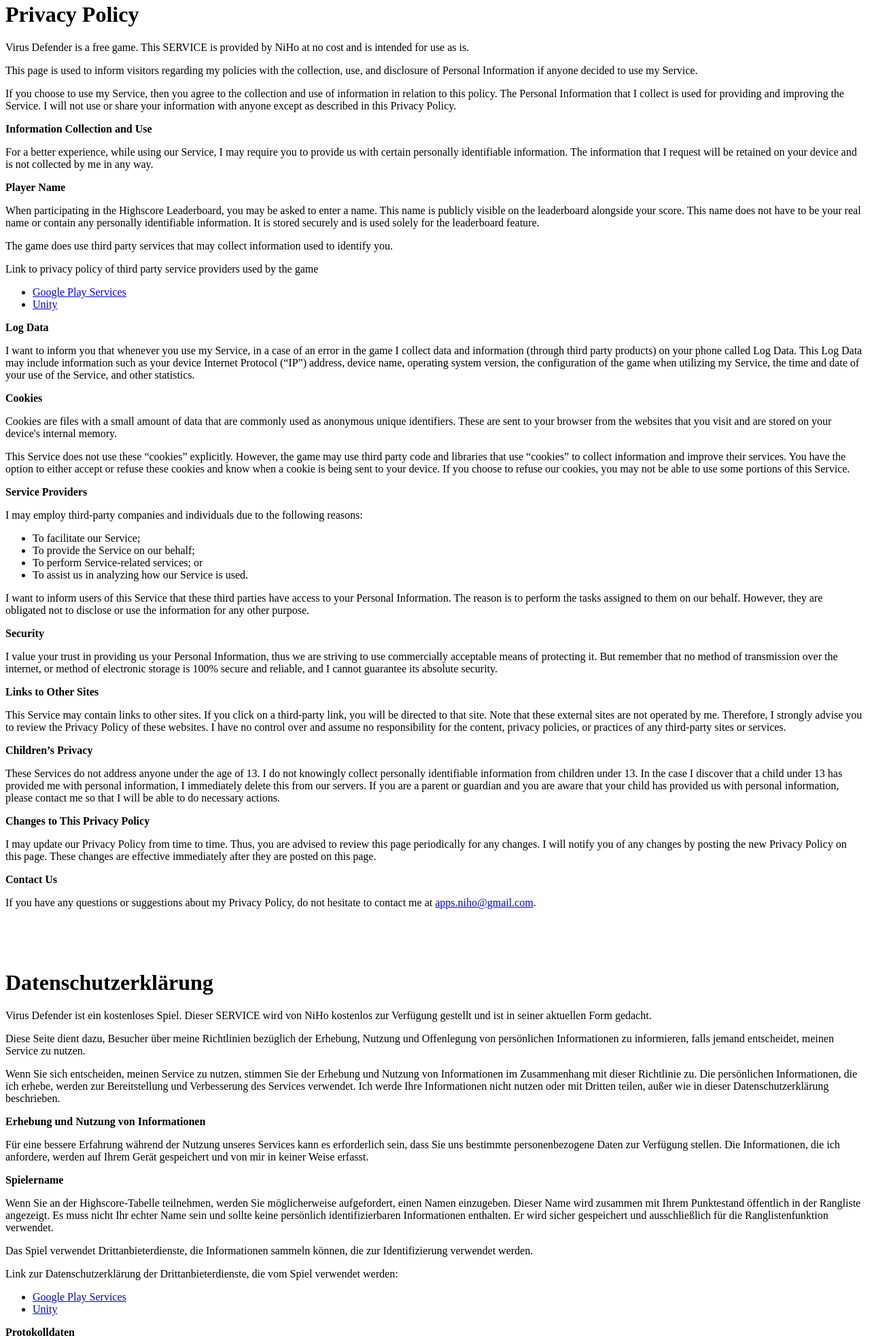
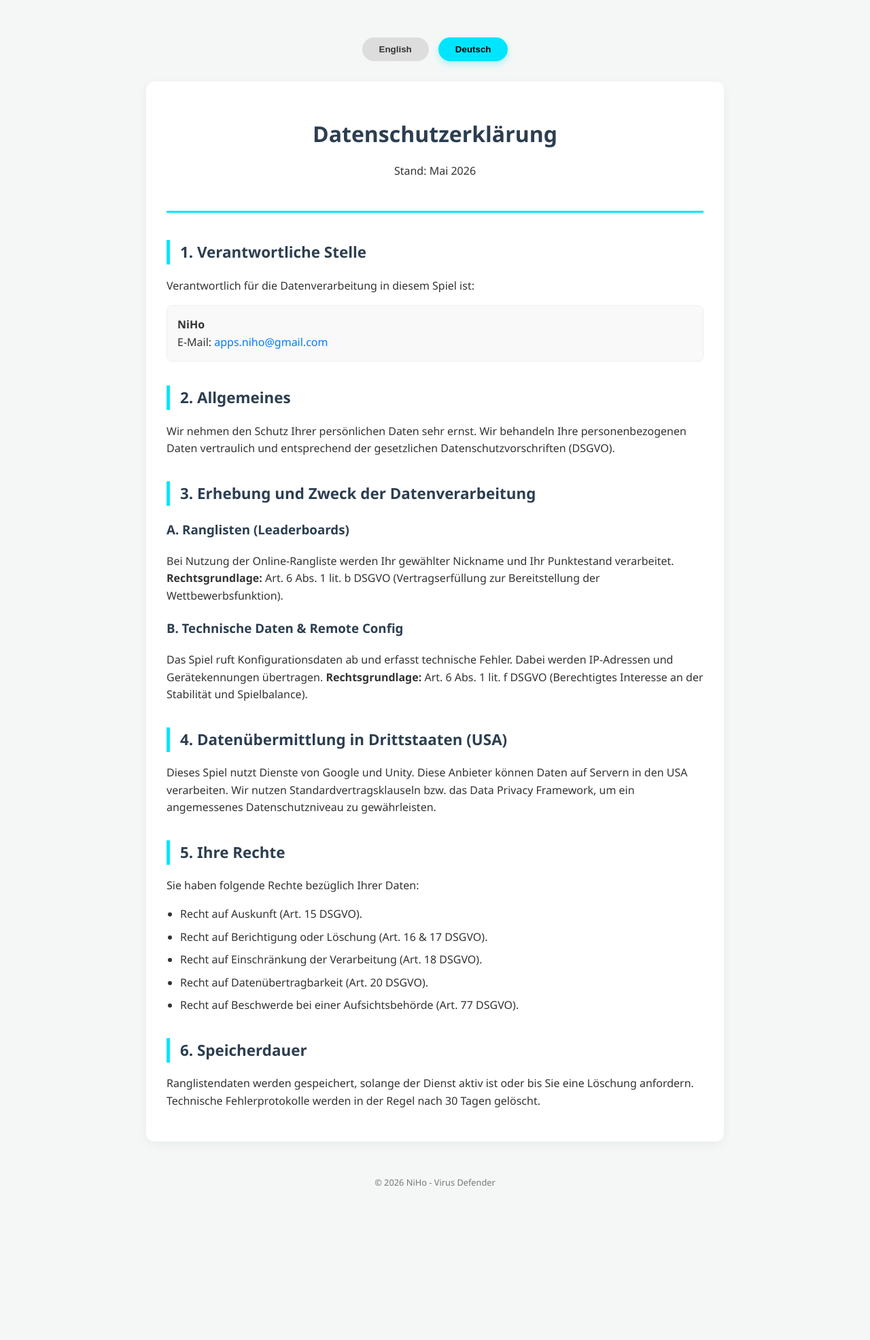
Before and after one commit to apps-niho/virus-defender-privacy-policy, a plain HTML site: page index.html in a window 1280 px wide. Shown: the part 5-1976 px from the top of the page at 68% size. After the commit the page ends 1814 px from the top, so only its background shows below. Drawn offline with Linux system fonts and the light colour scheme.

Commit message:
Update index.html

```diff
--- a/index.html
+++ b/index.html
@@ -1,78 +1,202 @@
-<h1>Privacy Policy</h1>
-<p>Virus Defender is a free game. This SERVICE is provided by NiHo at no cost and is intended for use as is.</p>
-<p>This page is used to inform visitors regarding my policies with the collection, use, and disclosure of Personal Information if anyone decided to use my Service.</p>
-<p>If you choose to use my Service, then you agree to the collection and use of information in relation to this policy. The Personal Information that I collect is used for providing and improving the Service. I will not use or share your information with anyone except as described in this Privacy Policy.</p>
-<p><strong>Information Collection and Use</strong></p>
-<p>For a better experience, while using our Service, I may require you to provide us with certain personally identifiable information. The information that I request will be retained on your device and is not collected by me in any way.</p>
-<p><strong>Player Name</strong></p>
-<p>When participating in the Highscore Leaderboard, you may be asked to enter a name. This name is publicly visible on the leaderboard alongside your score. This name does not have to be your real name or contain any personally identifiable information. It is stored securely and is used solely for the leaderboard feature.</p>
-<p>The game does use third party services that may collect information used to identify you.</p>
-<p>Link to privacy policy of third party service providers used by the game</p>
-<ul>
-    <li><a target="_blank" rel="noopener noreferrer" href="https://www.google.com/policies/privacy/">Google Play Services</a></li>
-    <li><a target="_blank" rel="noopener noreferrer" href="https://unity3d.com/legal/privacy-policy">Unity</a></li>
-</ul>
-<p><strong>Log Data</strong></p>
-<p>I want to inform you that whenever you use my Service, in a case of an error in the game I collect data and information (through third party products) on your phone called Log Data. This Log Data may include information such as your device Internet Protocol (“IP”) address, device name, operating system version, the configuration of the game when utilizing my Service, the time and date of your use of the Service, and other statistics.</p>
-<p><strong>Cookies</strong></p>
-<p>Cookies are files with a small amount of data that are commonly used as anonymous unique identifiers. These are sent to your browser from the websites that you visit and are stored on your device's internal memory.</p>
-<p>This Service does not use these “cookies” explicitly. However, the game may use third party code and libraries that use “cookies” to collect information and improve their services. You have the option to either accept or refuse these cookies and know when a cookie is being sent to your device. If you choose to refuse our cookies, you may not be able to use some portions of this Service.</p>
-<p><strong>Service Providers</strong></p>
-<p>I may employ third-party companies and individuals due to the following reasons:</p>
-<ul>
-    <li>To facilitate our Service;</li>
-    <li>To provide the Service on our behalf;</li>
-    <li>To perform Service-related services; or</li>
-    <li>To assist us in analyzing how our Service is used.</li>
-</ul>
-<p>I want to inform users of this Service that these third parties have access to your Personal Information. The reason is to perform the tasks assigned to them on our behalf. However, they are obligated not to disclose or use the information for any other purpose.</p>
-<p><strong>Security</strong></p>
-<p>I value your trust in providing us your Personal Information, thus we are striving to use commercially acceptable means of protecting it. But remember that no method of transmission over the internet, or method of electronic storage is 100% secure and reliable, and I cannot guarantee its absolute security.</p>
-<p><strong>Links to Other Sites</strong></p>
-<p>This Service may contain links to other sites. If you click on a third-party link, you will be directed to that site. Note that these external sites are not operated by me. Therefore, I strongly advise you to review the Privacy Policy of these websites. I have no control over and assume no responsibility for the content, privacy policies, or practices of any third-party sites or services.</p>
-<p><strong>Children’s Privacy</strong></p>
-<p>These Services do not address anyone under the age of 13. I do not knowingly collect personally identifiable information from children under 13. In the case I discover that a child under 13 has provided me with personal information, I immediately delete this from our servers. If you are a parent or guardian and you are aware that your child has provided us with personal information, please contact me so that I will be able to do necessary actions.</p>
-<p><strong>Changes to This Privacy Policy</strong></p>
-<p>I may update our Privacy Policy from time to time. Thus, you are advised to review this page periodically for any changes. I will notify you of any changes by posting the new Privacy Policy on this page. These changes are effective immediately after they are posted on this page.</p>
-<p><strong>Contact Us</strong></p>
-<p>If you have any questions or suggestions about my Privacy Policy, do not hesitate to contact me at <a href="mailto:apps.niho@gmail.com">apps.niho@gmail.com</a>.</p>
-<p>&nbsp;</p>
-<p>&nbsp;</p>
-<h1>Datenschutzerklärung</h1>
-<p>Virus Defender ist ein kostenloses Spiel. Dieser SERVICE wird von NiHo kostenlos zur Verfügung gestellt und ist in seiner aktuellen Form gedacht.</p>
-<p>Diese Seite dient dazu, Besucher über meine Richtlinien bezüglich der Erhebung, Nutzung und Offenlegung von persönlichen Informationen zu informieren, falls jemand entscheidet, meinen Service zu nutzen.</p>
-<p>Wenn Sie sich entscheiden, meinen Service zu nutzen, stimmen Sie der Erhebung und Nutzung von Informationen im Zusammenhang mit dieser Richtlinie zu. Die persönlichen Informationen, die ich erhebe, werden zur Bereitstellung und Verbesserung des Services verwendet. Ich werde Ihre Informationen nicht nutzen oder mit Dritten teilen, außer wie in dieser Datenschutzerklärung beschrieben.</p>
-<p><strong>Erhebung und Nutzung von Informationen</strong></p>
-<p>Für eine bessere Erfahrung während der Nutzung unseres Services kann es erforderlich sein, dass Sie uns bestimmte personenbezogene Daten zur Verfügung stellen. Die Informationen, die ich anfordere, werden auf Ihrem Gerät gespeichert und von mir in keiner Weise erfasst.</p>
-<p><strong>Spielername</strong></p>
-<p>Wenn Sie an der Highscore-Tabelle teilnehmen, werden Sie möglicherweise aufgefordert, einen Namen einzugeben. Dieser Name wird zusammen mit Ihrem Punktestand öffentlich in der Rangliste angezeigt. Es muss nicht Ihr echter Name sein und sollte keine persönlich identifizierbaren Informationen enthalten. Er wird sicher gespeichert und ausschließlich für die Ranglistenfunktion verwendet.</p>
-<p>Das Spiel verwendet Drittanbieterdienste, die Informationen sammeln können, die zur Identifizierung verwendet werden.</p>
-<p>Link zur Datenschutzerklärung der Drittanbieterdienste, die vom Spiel verwendet werden:</p>
-<ul>
-    <li><a target="_blank" rel="noopener noreferrer" href="https://www.google.com/policies/privacy/">Google Play Services</a></li>
-    <li><a target="_blank" rel="noopener noreferrer" href="https://unity3d.com/legal/privacy-policy">Unity</a></li>
-</ul>
-<p><strong>Protokolldaten</strong></p>
-<p>Ich möchte Sie darüber informieren, dass ich bei der Nutzung meines Services im Falle eines Fehlers im Spiel Daten und Informationen (durch Drittanbieterdienste) auf Ihrem Gerät, sogenannte Protokolldaten, erheben kann. Diese Protokolldaten können Informationen wie Ihre Internet-Protokoll-Adresse („IP“), den Gerätenamen, die Version des Betriebssystems, die Konfiguration des Spiels bei der Nutzung meines Services, die Zeit und das Datum Ihrer Nutzung des Services und andere Statistiken umfassen.</p>
-<p><strong>Cookies</strong></p>
-<p>Cookies sind Dateien mit einer kleinen Menge an Daten, die häufig als anonyme, eindeutige Kennungen verwendet werden. Diese werden von den Websites, die Sie besuchen, an Ihren Browser gesendet und auf dem internen Speicher Ihres Geräts gespeichert.</p>
-<p>Dieser Service verwendet keine „Cookies“ explizit. Das Spiel kann jedoch Drittanbietercodes und Bibliotheken verwenden, die „Cookies“ einsetzen, um Informationen zu sammeln und ihre Dienste zu verbessern. Sie haben die Möglichkeit, diese Cookies entweder zu akzeptieren oder abzulehnen und zu erfahren, wann ein Cookie an Ihr Gerät gesendet wird. Wenn Sie sich dafür entscheiden, unsere Cookies abzulehnen, können Sie möglicherweise einige Teile dieses Services nicht nutzen.</p>
-<p><strong>Serviceanbieter</strong></p>
-<p>Ich kann Drittunternehmen und Einzelpersonen einsetzen aus folgenden Gründen:</p>
-<ul>
-    <li>Zur Erleichterung unseres Services;</li>
-    <li>Zur Bereitstellung des Services in unserem Auftrag;</li>
-    <li>Zur Durchführung von Service-bezogenen Dienstleistungen; oder</li>
-    <li>Zur Unterstützung bei der Analyse, wie unser Service genutzt wird.</li>
-</ul>
-<p>Ich möchte die Nutzer dieses Services darüber informieren, dass diese Drittanbieter Zugriff auf Ihre persönlichen Daten haben. Der Grund dafür ist, dass sie die ihnen zugewiesenen Aufgaben in unserem Auftrag ausführen. Sie sind jedoch verpflichtet, diese Informationen nicht offenzulegen oder für andere Zwecke zu verwenden.</p>
-<p><strong>Sicherheit</strong></p>
-<p>Ich schätze Ihr Vertrauen, uns Ihre persönlichen Daten zur Verfügung zu stellen, und bemühe mich, kommerziell akzeptable Mittel zu deren Schutz zu verwenden. Aber denken Sie daran, dass keine Methode der Übertragung über das Internet oder der elektronischen Speicherung 100% sicher und zuverlässig ist, und ich kann ihre absolute Sicherheit nicht garantieren.</p>
-<p><strong>Links zu anderen Websites</strong></p>
-<p>Dieser Service kann Links zu anderen Websites enthalten. Wenn Sie auf einen Drittanbieter-Link klicken, werden Sie auf diese Website weitergeleitet. Beachten Sie, dass diese externen Seiten nicht von mir betrieben werden. Daher rate ich Ihnen dringend, die Datenschutzerklärung dieser Websites zu überprüfen. Ich habe keine Kontrolle über und übernehme keine Verantwortung für den Inhalt, die Datenschutzerklärungen oder Praktiken von Drittanbieter-Websites oder -Diensten.</p>
-<p><strong>Datenschutz von Kindern</strong></p>
-<p>Dieser Service richtet sich nicht an Personen unter 13 Jahren. Ich erhebe nicht wissentlich personenbezogene Daten von Kindern unter 13 Jahren. Falls ich feststelle, dass ein Kind unter 13 Jahren mir personenbezogene Daten zur Verfügung gestellt hat, lösche ich diese umgehend von unseren Servern. Wenn Sie ein Elternteil oder Erziehungsberechtigter sind und wissen, dass Ihr Kind uns personenbezogene Daten zur Verfügung gestellt hat, kontaktieren Sie mich bitte, damit ich die notwendigen Maßnahmen ergreifen kann.</p>
-<p><strong>Änderungen dieser Datenschutzerklärung</strong></p>
-<p>Ich kann unsere Datenschutzerklärung von Zeit zu Zeit aktualisieren. Daher wird empfohlen, diese Seite regelmäßig auf Änderungen zu überprüfen. Ich werde Sie über Änderungen informieren, indem ich die neue Datenschutzerklärung auf dieser Seite veröffentliche. Diese Änderungen sind sofort nach der Veröffentlichung auf dieser Seite wirksam.</p>
-<p><strong>Kontakt</strong></p>
-<p>Wenn Sie Fragen oder Vorschläge zu meiner Datenschutzerklärung haben, zögern Sie nicht, mich unter apps.niho@gmail.com zu kontaktieren.</p>
+<!DOCTYPE html>
+<html lang="de">
+<head>
+    <meta charset="UTF-8">
+    <meta name="viewport" content="width=device-width, initial-scale=1.0">
+    <title>Privacy Policy - Virus Defender</title>
+    <style>
+        :root {
+            --primary-color: #00e5ff;
+            --bg-color: #f4f7f6;
+            --text-color: #333;
+            --card-bg: #ffffff;
+            --accent-color: #2c3e50;
+        }
+        body {
+            font-family: 'Segoe UI', Tahoma, Geneva, Verdana, sans-serif;
+            line-height: 1.6;
+            color: var(--text-color);
+            background-color: var(--bg-color);
+            margin: 0;
+            padding: 0;
+        }
+        .container {
+            max-width: 850px;
+            margin: 40px auto;
+            padding: 20px;
+        }
+        header {
+            text-align: center;
+            padding-bottom: 30px;
+            border-bottom: 3px solid var(--primary-color);
+            margin-bottom: 40px;
+        }
+        h1 { color: var(--accent-color); margin-bottom: 10px; }
+        h2 { color: var(--accent-color); border-left: 5px solid var(--primary-color); padding-left: 15px; margin-top: 35px; font-size: 1.4em; }
+        h3 { color: var(--accent-color); margin-top: 20px; }
+
+        .card {
+            background: var(--card-bg);
+            padding: 30px;
+            border-radius: 12px;
+            box-shadow: 0 4px 15px rgba(0,0,0,0.05);
+            margin-bottom: 30px;
+            display: none;
+        }
+        .card.active {
+            display: block;
+            animation: fadeIn 0.3s ease-in;
+        }
+
+        .language-switcher {
+            text-align: center;
+            margin-bottom: 30px;
+        }
+        .lang-btn {
+            background: #ddd;
+            color: #333;
+            padding: 10px 25px;
+            border: none;
+            border-radius: 25px;
+            font-weight: bold;
+            cursor: pointer;
+            margin: 0 5px;
+            transition: all 0.2s;
+        }
+        .lang-btn.active {
+            background: var(--primary-color);
+            color: #000;
+            box-shadow: 0 4px 10px rgba(0, 229, 255, 0.3);
+        }
+
+        @keyframes fadeIn {
+            from { opacity: 0; transform: translateY(10px); }
+            to { opacity: 1; transform: translateY(0); }
+        }
+
+        .contact-box {
+            background: #f9f9f9;
+            padding: 15px;
+            border-radius: 8px;
+            border: 1px solid #eee;
+            margin: 15px 0;
+        }
+
+        ul { padding-left: 20px; }
+        li { margin-bottom: 8px; }
+        a { color: #007bff; text-decoration: none; }
+        .footer { text-align: center; font-size: 0.8em; color: #777; margin-top: 50px; }
+    </style>
+</head>
+<body>
+
+<div class="container">
+    <div class="language-switcher">
+        <button onclick="setLanguage('en')" id="btn-en" class="lang-btn">English</button>
+        <button onclick="setLanguage('de')" id="btn-de" class="lang-btn active">Deutsch</button>
+    </div>
+
+    <!-- ENGLISH SECTION -->
+    <div id="lang-en" class="card">
+        <header>
+            <h1>Privacy Policy</h1>
+            <p>Last Updated: May 2026</p>
+        </header>
+
+        <h2>1. Controller</h2>
+        <p>Responsible for data processing within this game:</p>
+        <div class="contact-box">
+            <strong>NiHo</strong><br>
+            Email: <a href="mailto:apps.niho@gmail.com">apps.niho@gmail.com</a>
+        </div>
+
+        <h2>2. General Information</h2>
+        <p>This game is provided as a free service. We protect your personal data and process it only in accordance with the law (GDPR, BDSG).</p>
+
+        <h2>3. Types of Data Collected</h2>
+        <h3>A. Leaderboards & Player Identity</h3>
+        <p>If you use the online leaderboard, we process your chosen nickname and your score.
+           <strong>Legal Basis:</strong> Art. 6 (1) lit. b GDPR (Contract fulfillment for the competitive feature).</p>
+
+        <h3>B. Technical Data & Remote Config</h3>
+        <p>The game fetches balancing data and logs technical errors. This includes your IP address and device identifiers.
+           <strong>Legal Basis:</strong> Art. 6 (1) lit. f GDPR (Legitimate interest in maintaining game stability and balance).</p>
+
+        <h2>4. Data Transfer to Third Countries (USA)</h2>
+        <p>The game uses services from Google and Unity. These providers may process data on servers in the USA. We rely on standard contractual clauses or the Data Privacy Framework to ensure an adequate level of data protection.</p>
+
+        <h2>5. Your Rights</h2>
+        <p>You have the right to:</p>
+        <ul>
+            <li>Access the data we store about you.</li>
+            <li>Request rectification or erasure of your data.</li>
+            <li>Restrict processing or object to it.</li>
+            <li>Data portability.</li>
+            <li>Lodge a complaint with a data protection authority.</li>
+        </ul>
+
+        <h2>6. Storage Duration</h2>
+        <p>Leaderboard data is stored as long as the service is active or until you request deletion. Technical logs are typically deleted after 30 days.</p>
+    </div>
+
+    <!-- DEUTSCH SECTION -->
+    <div id="lang-de" class="card active">
+        <header>
+            <h1>Datenschutzerklärung</h1>
+            <p>Stand: Mai 2026</p>
+        </header>
+
+        <h2>1. Verantwortliche Stelle</h2>
+        <p>Verantwortlich für die Datenverarbeitung in diesem Spiel ist:</p>
+        <div class="contact-box">
+            <strong>NiHo</strong><br>
+            E-Mail: <a href="mailto:apps.niho@gmail.com">apps.niho@gmail.com</a>
+        </div>
+
+        <h2>2. Allgemeines</h2>
+        <p>Wir nehmen den Schutz Ihrer persönlichen Daten sehr ernst. Wir behandeln Ihre personenbezogenen Daten vertraulich und entsprechend der gesetzlichen Datenschutzvorschriften (DSGVO).</p>
+
+        <h2>3. Erhebung und Zweck der Datenverarbeitung</h2>
+        <h3>A. Ranglisten (Leaderboards)</h3>
+        <p>Bei Nutzung der Online-Rangliste werden Ihr gewählter Nickname und Ihr Punktestand verarbeitet.
+           <strong>Rechtsgrundlage:</strong> Art. 6 Abs. 1 lit. b DSGVO (Vertragserfüllung zur Bereitstellung der Wettbewerbsfunktion).</p>
+
+        <h3>B. Technische Daten & Remote Config</h3>
+        <p>Das Spiel ruft Konfigurationsdaten ab und erfasst technische Fehler. Dabei werden IP-Adressen und Gerätekennungen übertragen.
+           <strong>Rechtsgrundlage:</strong> Art. 6 Abs. 1 lit. f DSGVO (Berechtigtes Interesse an der Stabilität und Spielbalance).</p>
+
+        <h2>4. Datenübermittlung in Drittstaaten (USA)</h2>
+        <p>Dieses Spiel nutzt Dienste von Google und Unity. Diese Anbieter können Daten auf Servern in den USA verarbeiten. Wir nutzen Standardvertragsklauseln bzw. das Data Privacy Framework, um ein angemessenes Datenschutzniveau zu gewährleisten.</p>
+
+        <h2>5. Ihre Rechte</h2>
+        <p>Sie haben folgende Rechte bezüglich Ihrer Daten:</p>
+        <ul>
+            <li>Recht auf Auskunft (Art. 15 DSGVO).</li>
+            <li>Recht auf Berichtigung oder Löschung (Art. 16 & 17 DSGVO).</li>
+            <li>Recht auf Einschränkung der Verarbeitung (Art. 18 DSGVO).</li>
+            <li>Recht auf Datenübertragbarkeit (Art. 20 DSGVO).</li>
+            <li>Recht auf Beschwerde bei einer Aufsichtsbehörde (Art. 77 DSGVO).</li>
+        </ul>
+
+        <h2>6. Speicherdauer</h2>
+        <p>Ranglistendaten werden gespeichert, solange der Dienst aktiv ist oder bis Sie eine Löschung anfordern. Technische Fehlerprotokolle werden in der Regel nach 30 Tagen gelöscht.</p>
+    </div>
+
+    <div class="footer">
+        &copy; 2026 NiHo - Virus Defender
+    </div>
+</div>
+
+<script>
+    function setLanguage(lang) {
+        document.getElementById('lang-en').classList.remove('active');
+        document.getElementById('lang-de').classList.remove('active');
+        document.getElementById('btn-en').classList.remove('active');
+        document.getElementById('btn-de').classList.remove('active');
+        document.getElementById('lang-' + lang).classList.add('active');
+        document.getElementById('btn-' + lang).classList.add('active');
+    }
+</script>
+
+</body>
+</html>
```
